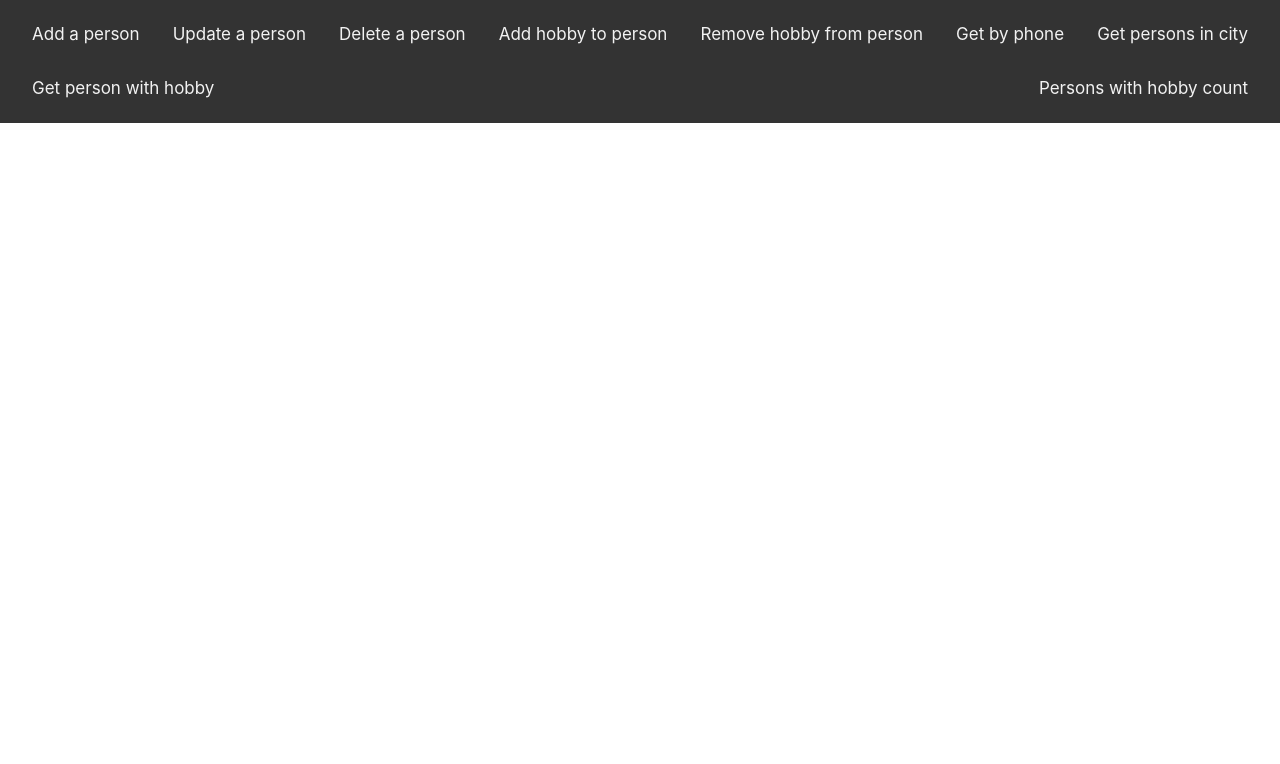
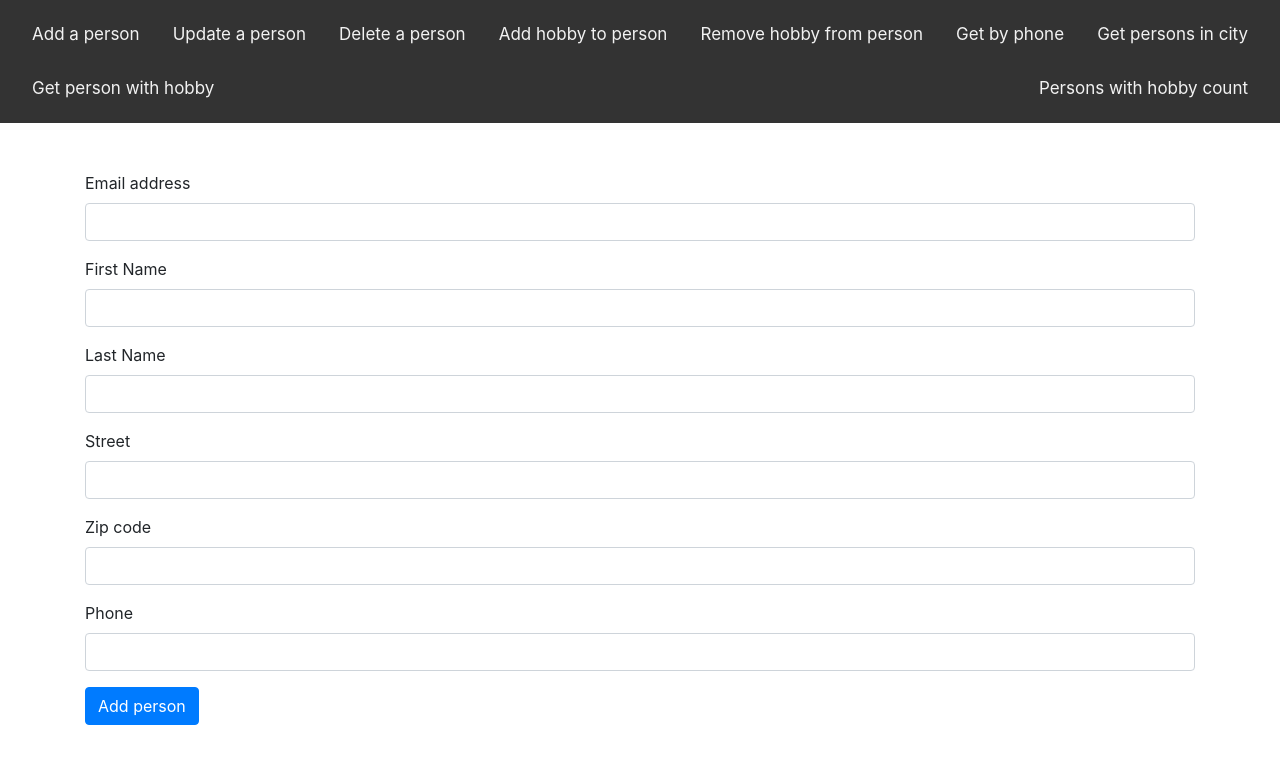
Before and after one commit to Rodedrengen/CA2-FrontEnd, a website built with webpack: page public/index.html in a window 1280 px wide. Both pictures are taken after a click on the link "Add a person". Built offline with nearby package versions, Linux system fonts and the light colour scheme.

Commit message:
Added addPerson form

```diff
--- a/public/index.html
+++ b/public/index.html
@@ -1,8 +1,14 @@
 <!DOCTYPE html>
 <html>
+
 <head>
   <meta name="viewport" content="width=device-width, initial-scale=1" />
   <link href="style.css" rel="stylesheet" />
+  <link rel="stylesheet" href="https://cdn.jsdelivr.net/npm/bootstrap@4.5.3/dist/css/bootstrap.min.css"
+    integrity="sha384-TX8t27EcRE3e/ihU7zmQxVncDAy5uIKz4rEkgIXeMed4M0jlfIDPvg6uqKI2xXr2" crossorigin="anonymous">
+  <script src="https://cdn.jsdelivr.net/npm/bootstrap@4.5.3/dist/js/bootstrap.bundle.min.js"
+    integrity="sha384-ho+j7jyWK8fNQe+A12Hb8AhRq26LrZ/JpcUGGOn+Y7RsweNrtN/tE3MoK7ZeZDyx"
+    crossorigin="anonymous"></script>
 </head>
 
 <body>
@@ -20,6 +26,38 @@
 
   <div class="main">
     <div id="1">
+      <div class="container">
+      <form>
+        <div class="form-group">
+          <label for="addPersonEmail">Email address</label>
+          <input type="email" class="form-control" id="addPersonEmail" aria-describedby="emailHelp" required>
+        </div>
+        <div class="form-group">
+          <label for="addPersonFirstName">First Name</label>
+          <input type="text" class="form-control" id="addPersonFirstName" required>
+        </div>
+        <div class="form-group">
+          <label for="addPersonFirstName">Last Name</label>
+          <input type="text" class="form-control" id="addPersonFirstName" required>
+        </div>
+        <div class="form-group">
+          <label for="addPersonStreet">Street</label>
+          <input type="text" class="form-control" id="addPersonStreet" required>
+        </div>
+        <div class="form-group">
+          <label for="addPersonZipcode">Zip code</label>
+          <input type="number" class="form-control" id="addPersonZipcode" required>
+        </div>
+        <div class="form-group">
+          <label for="addPersonPhone">Phone</label>
+          <input type="number" class="form-control" id="addPersonPhone">
+        </div>
+        <div class="" id="addPersonAlert" role="alert">
+        </div>
+        <button type="submit" class="btn btn-primary" id="addPersonSubmit">Add person</button>
+        </form>
+        </div>
+
     </div>
     <div id="2">
     </div>
@@ -40,4 +78,5 @@
   </div>
   <script src="bundle.js"></script>
 </body>
+
 </html>
--- /dev/null
+++ b/src/addPerson.js
@@ -0,0 +1 @@
+export function addPerson() {}
--- a/src/navigation.js
+++ b/src/navigation.js
@@ -1,4 +1,4 @@
-import {} from './index';
+import { addPerson } from './addPerson';
 // Navigation
 // To add more top level buttons in comment the out commented code below and in public/index.html
 const btnEx1 = document.getElementById('btnEx1');
```
Lines whose indentation alone changed are shown as unchanged.
